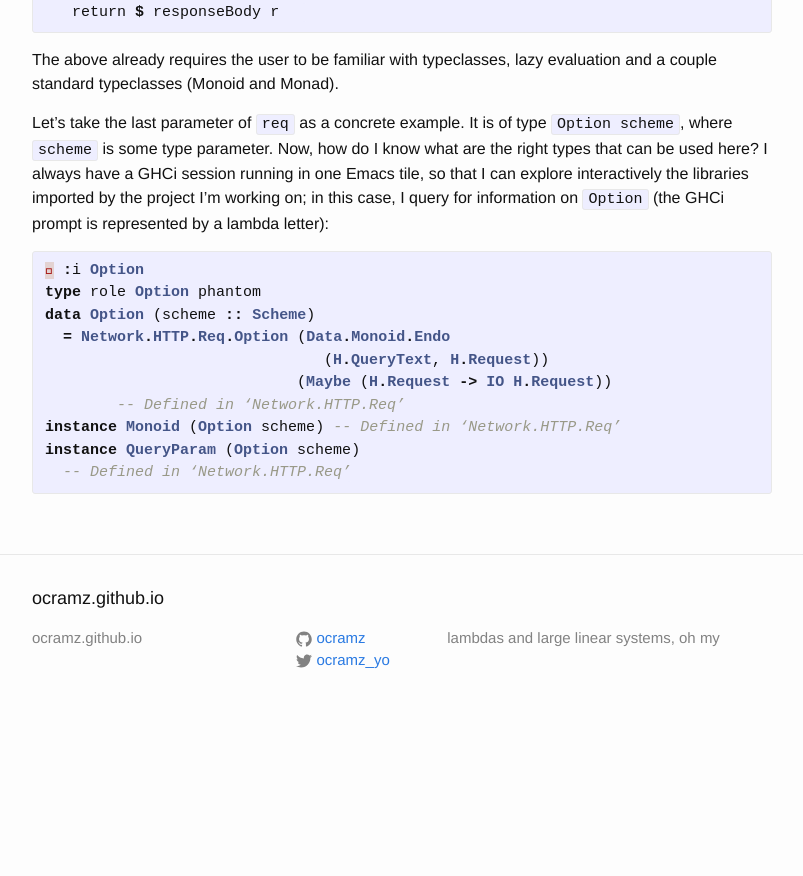
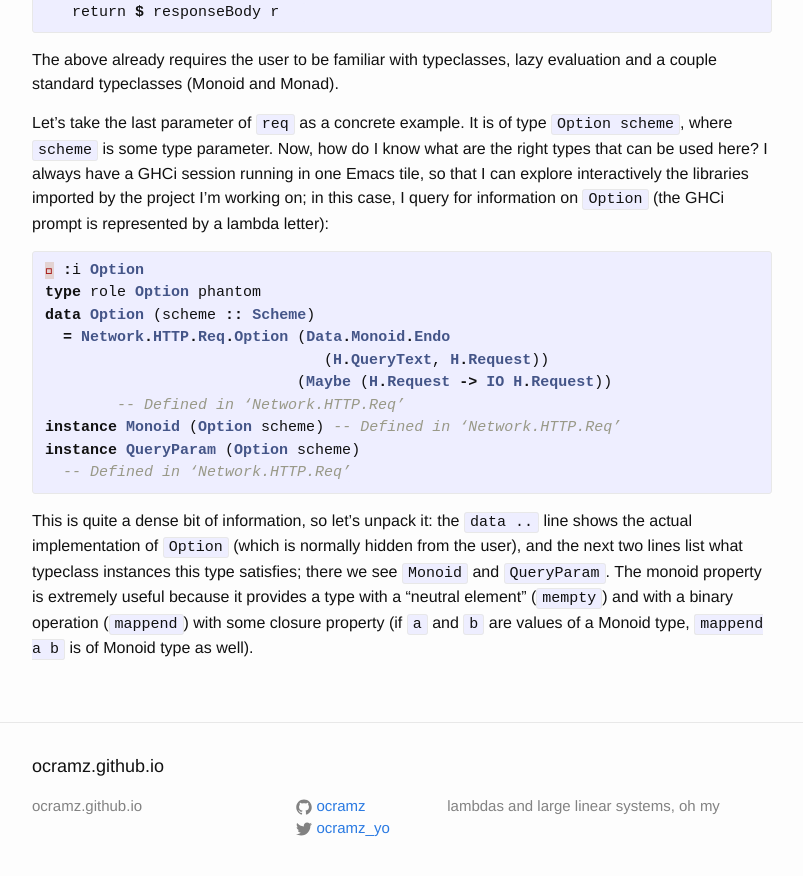
Before and after one commit to ocramz/ocramz.github.io, a Jekyll site: the page built from _posts/2017-11-30-growing-software-architecture.markdown, in a window 1280 px wide and 900 px high, scrolled down 1124 px. Shown: the top 876 px of the window, without its empty margins (238-1041 px from the left). Built offline with Jekyll 4.4.1, drawn with Linux system fonts in a browser that asks for light colours; before the commit the page ends 1856 px from its top, so only the background shows below that.

Commit message:
blog update

```diff
--- /dev/null
+++ b/_posts/.#2017-11-30-growing-software-architecture.markdown
@@ -0,0 +1 @@
+ocramz@Marcos-MBP.38030
--- a/_posts/2017-11-30-growing-software-architecture.markdown
+++ b/_posts/2017-11-30-growing-software-architecture.markdown
@@ -59,6 +59,7 @@ instance QueryParam (Option scheme)
   -- Defined in ‘Network.HTTP.Req’
 {% endhighlight %}
 
+This is quite a dense bit of information, so let's unpack it: the `data ..` line shows the actual implementation of `Option` (which is normally hidden from the user), and the next two lines list what typeclass instances this type satisfies; there we see `Monoid` and `QueryParam`. The monoid property is extremely useful because it provides a type with a "neutral element" (`mempty`) and with a binary operation (`mappend`) with some closure property (if `a` and `b` are values of a Monoid type, `mappend a b` is of Monoid type as well).
 
 
 
```
Also changed, not shown: 2 other files.
